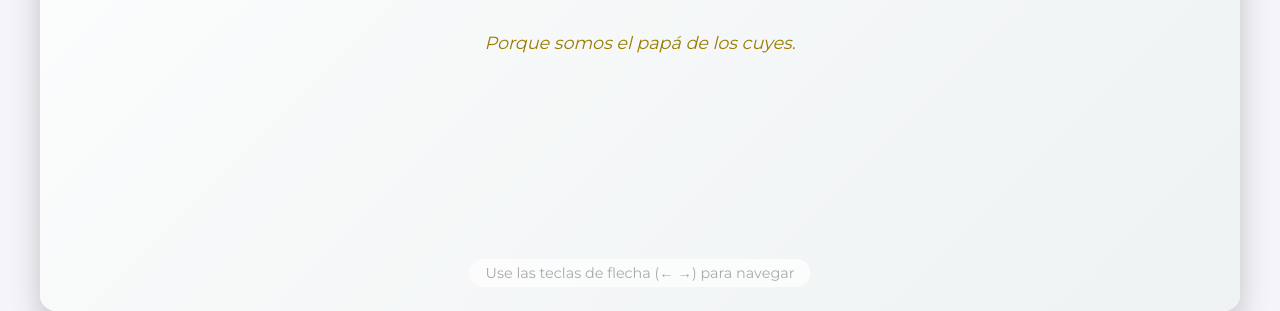
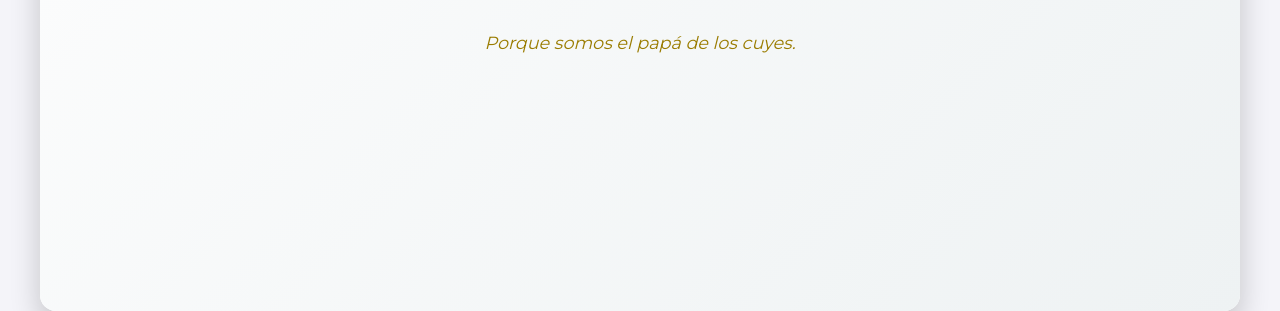
Before and after one commit to lpinta981/presentaciones_instituto, a plain HTML site: page index.html in a window 1280 px wide. Shown: the part 489-800 px from the top of the page. Drawn offline with nearby package versions, Linux system fonts and the light colour scheme.

Commit message:
Update index.html

```diff
--- a/index.html
+++ b/index.html
@@ -336,11 +336,6 @@
             </p>
         </div>
 
-        <!-- Indicador de Navegación -->
-        <div class="indicador-navegacion">
-            Use las teclas de flecha (← →) para navegar
-        </div>
-
     </div>
 
     <script>
```
